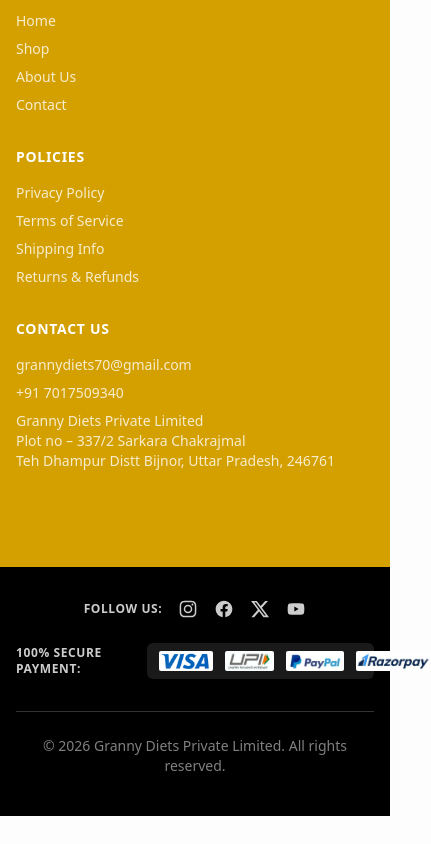
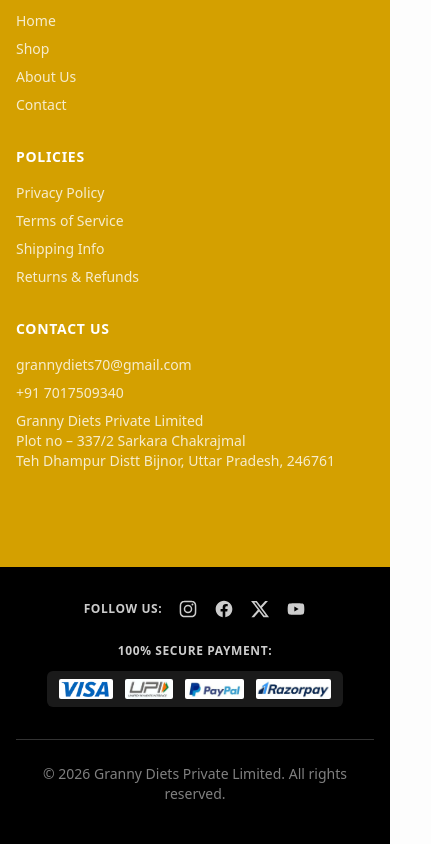
Before and after one commit to AshazShaikh1/-GrannyDiets, a Next.js app: page / in a window 390 px wide. Shown: the part 4200-5044 px from the top of the page, 431 px wide, since content can reach past the window. Before the commit the page ends 5016 px from the top, so only its background shows below. Built offline with nearby package versions, Linux system fonts and the light colour scheme; no server answers; the database is empty.

Commit message:
Fixed UI bug and deployment

```diff
--- a/pnpm-workspace.yaml
+++ /dev/null
@@ -1,3 +0,0 @@
-allowBuilds:
-  sharp: set this to true or false
-  unrs-resolver: set this to true or false
--- a/src/features/storefront/layout/footer.tsx
+++ b/src/features/storefront/layout/footer.tsx
@@ -80,9 +80,9 @@ export function Footer() {
               </div>
             </div>
 
-            <div className="flex items-center gap-4">
+            <div className="flex flex-col sm:flex-row items-center gap-3 sm:gap-4 text-center sm:text-left">
               <span className="font-semibold uppercase tracking-wider text-xs">100% Secure Payment:</span>
-              <div className="flex items-center gap-3 bg-white/10 px-3 py-2 rounded-md">
+              <div className="flex flex-wrap justify-center items-center gap-3 bg-white/10 px-3 py-2 rounded-md">
                 <Image src="/images/visa.png" alt="Visa" width={40} height={25} className="h-5 w-auto object-contain rounded-sm"/>
                 <Image src="/images/upi.png" alt="UPI" width={40} height={25} className="h-5 w-auto object-contain rounded-sm"/>
                 <Image src="/images/paypal.png" alt="PayPal" width={40} height={25} className="h-5 w-auto object-contain rounded-sm"/>
```
